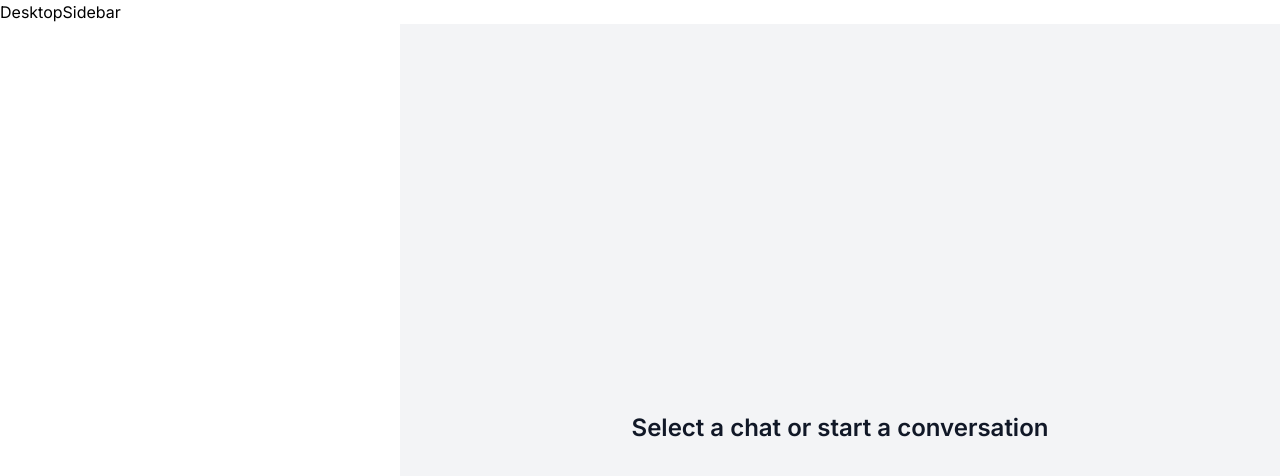
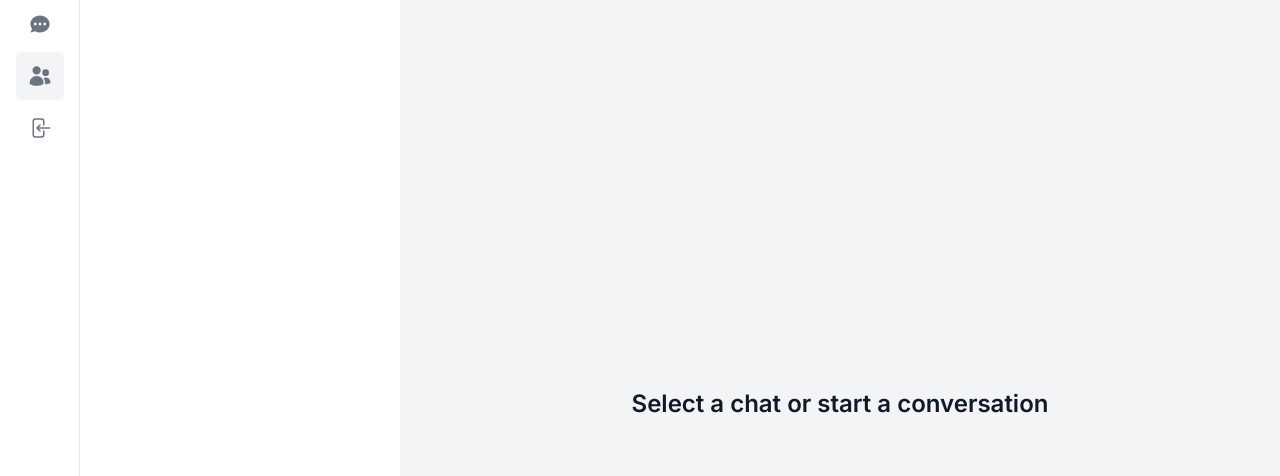
Before and after one commit to KIKVA03/messenger-clone, a Next.js app: page /users in a window 1280 px wide. Shown: the top 476 px of the page. Built offline with nearby package versions, Linux system fonts and the light colour scheme.

Commit message:
feat:added desktop

```diff
--- /dev/null
+++ b/src/app/components/sidebar/DesktopItem.tsx
@@ -0,0 +1,47 @@
+import clsx from "clsx";
+import Link from "next/link";
+
+interface DesktopItemProps {
+    label: string;
+    icon: any;
+    href: string;
+    onClick?: () => void;
+    active?: boolean;
+}
+
+const DesktopItem: React.FC<DesktopItemProps> = ({ label, href, icon: Icon, active, onClick }) => {
+    const handleClick = () => {
+        if (onClick) {
+            return onClick();
+        }
+    };
+
+    return (
+        <li onClick={handleClick} key={label}>
+            <Link
+                href={href}
+                className={clsx(
+                    `
+            group
+            flex
+            gap-x-3
+            rounded-md
+            p-3
+            text-sm
+            leading-6
+            font-semibold
+            text-gray-500
+            hover:text-black
+            hover:bg-gray-100
+          `,
+                    active && "bg-gray-100 text-black"
+                )}
+            >
+                <Icon className="h-6 w-6 shrink-0" aria-hidden="true" />
+                <span className="sr-only">{label}</span>
+            </Link>
+        </li>
+    );
+};
+
+export default DesktopItem;
--- a/src/app/components/sidebar/DesktopSidebar.tsx
+++ b/src/app/components/sidebar/DesktopSidebar.tsx
@@ -1,7 +1,29 @@
-import React from "react";
+"use client";
+import useRouter from "@/app/hooks/useRouter";
+import React, { useState } from "react";
+import DesktopItem from "./DesktopItem";
 
 const DesktopSidebar = () => {
-    return <div>DesktopSidebar</div>;
+    const routes = useRouter();
+    const [isOpen, setIsOpen] = useState();
+    return (
+        <div className="hidden lg:fixed lg:inset-y-0 lg:left-0 lg:z-40 lg:w-20 lg:px-6 lg:overflow-y-auto lg:bg-white lg:border-r-[1px] lg:pb-4 lg:flex lg:flex-col justify-between">
+            <nav className="mp-4 flex flex-col justify-between">
+                <ul role="list" className="flex flex-col items-center space-y-1">
+                    {routes.map((item) => (
+                        <DesktopItem
+                            key={item.label}
+                            href={item.href}
+                            label={item.label}
+                            icon={item.icon}
+                            active={item.active}
+                            onClick={item.onClick}
+                        />
+                    ))}
+                </ul>
+            </nav>
+        </div>
+    );
 };
 
 export default DesktopSidebar;
```
Also changed, not shown: src/app/hooks/useConversation.ts (+0 -27 lines).
